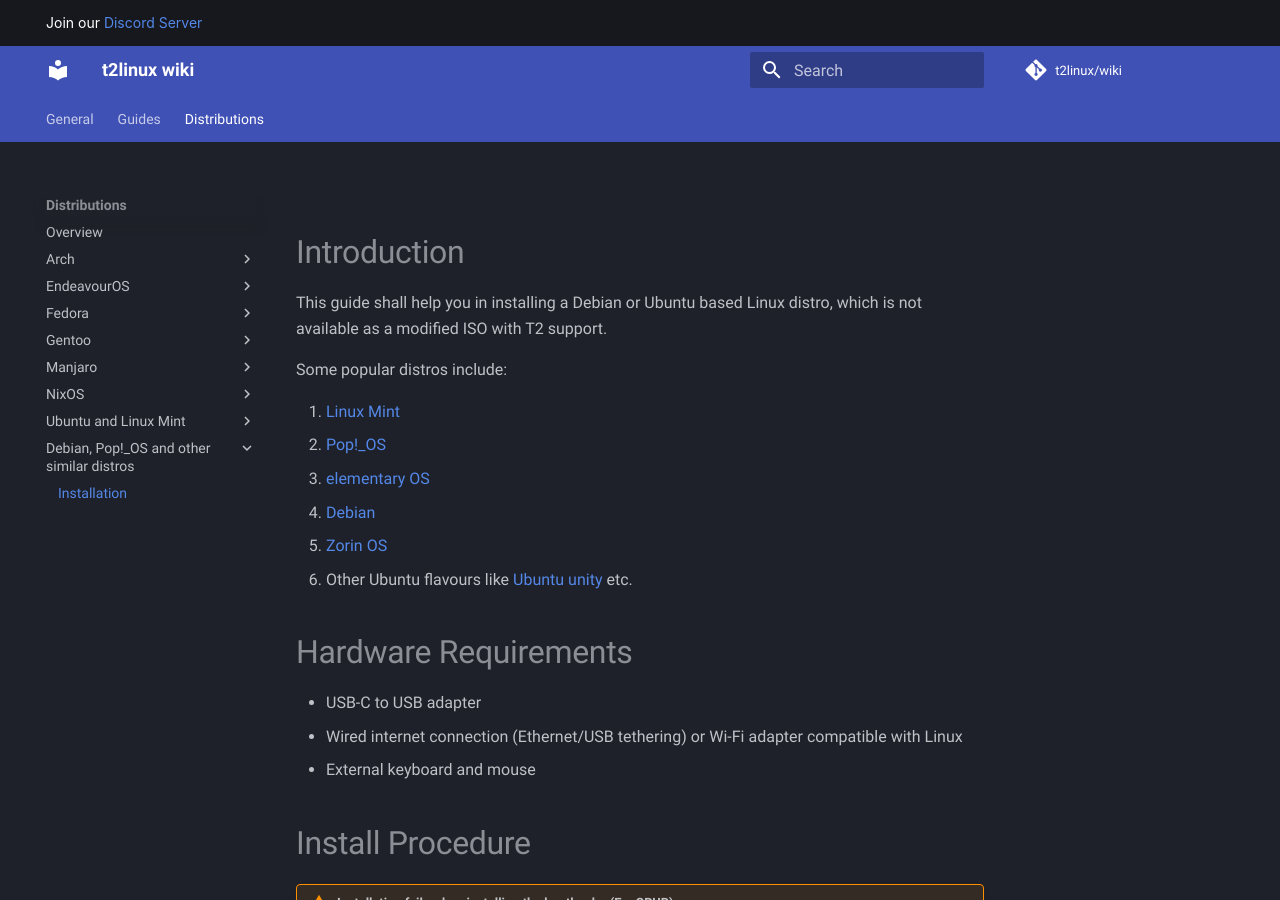
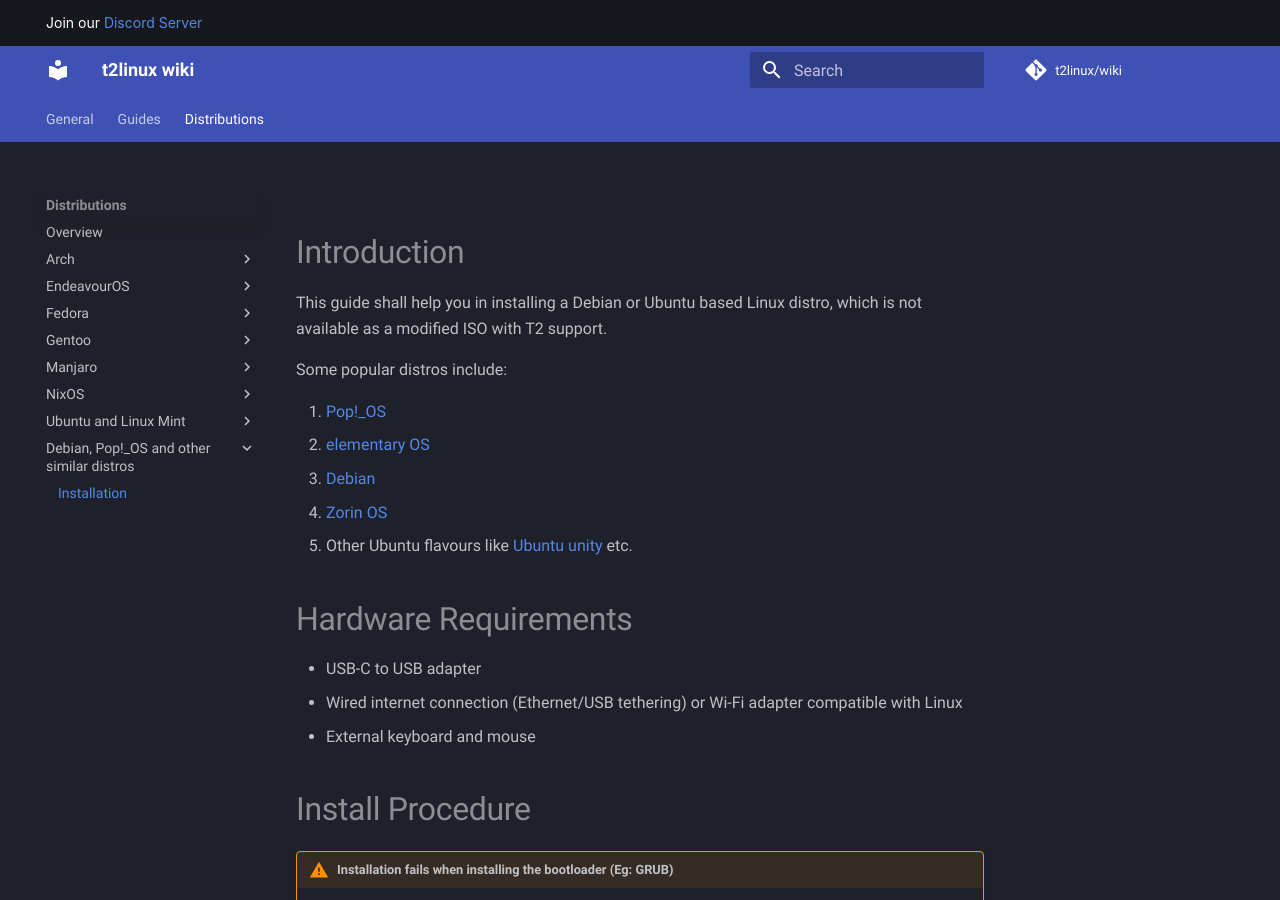
Before and after one commit to t2linux/wiki, an MkDocs documentation site: the page built from docs/distributions/debian/installation.md, in a window 1280 px wide and 900 px high. Built offline with MkDocs 1.6.1 and Material for MkDocs 9.7.7, drawn with Linux system fonts in a browser that asks for light colours; comment, search, counter and statistics services are not loaded.

Commit message:
Update installation.md

```diff
--- a/docs/distributions/debian/installation.md
+++ b/docs/distributions/debian/installation.md
@@ -4,12 +4,11 @@ This guide shall help you in installing a Debian or Ubuntu based Linux distro, w
 
 Some popular distros include:
 
-1. [Linux Mint](https://linuxmint.com/)
-2. [Pop!_OS](https://pop.system76.com/)
-3. [elementary OS](https://elementary.io/)
-4. [Debian](https://www.debian.org/)
-5. [Zorin OS](https://zorin.com/)
-6. Other Ubuntu flavours like [Ubuntu unity](https://ubuntuunity.org/) etc.
+1. [Pop!_OS](https://pop.system76.com/)
+2. [elementary OS](https://elementary.io/)
+3. [Debian](https://www.debian.org/)
+4. [Zorin OS](https://zorin.com/)
+5. Other Ubuntu flavours like [Ubuntu unity](https://ubuntuunity.org/) etc.
 
 # Hardware Requirements
 
```
